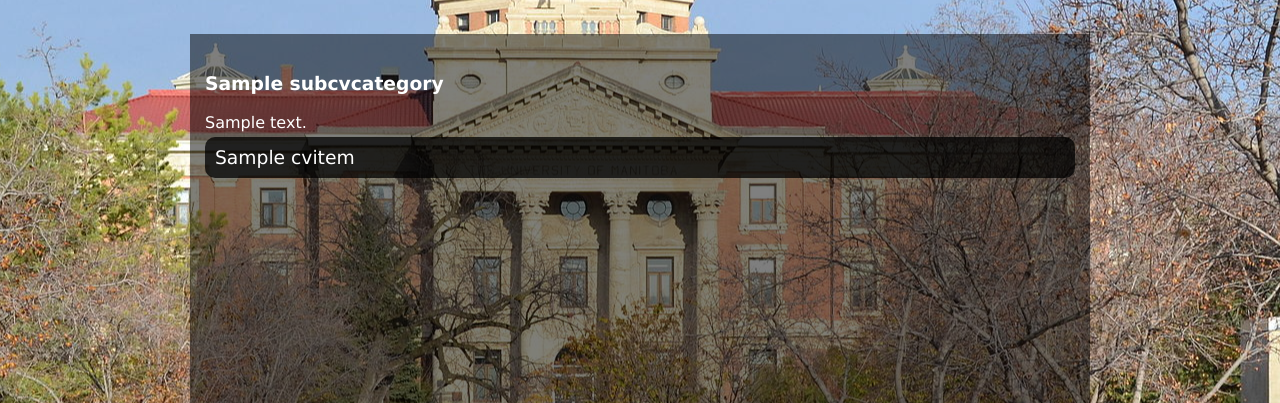
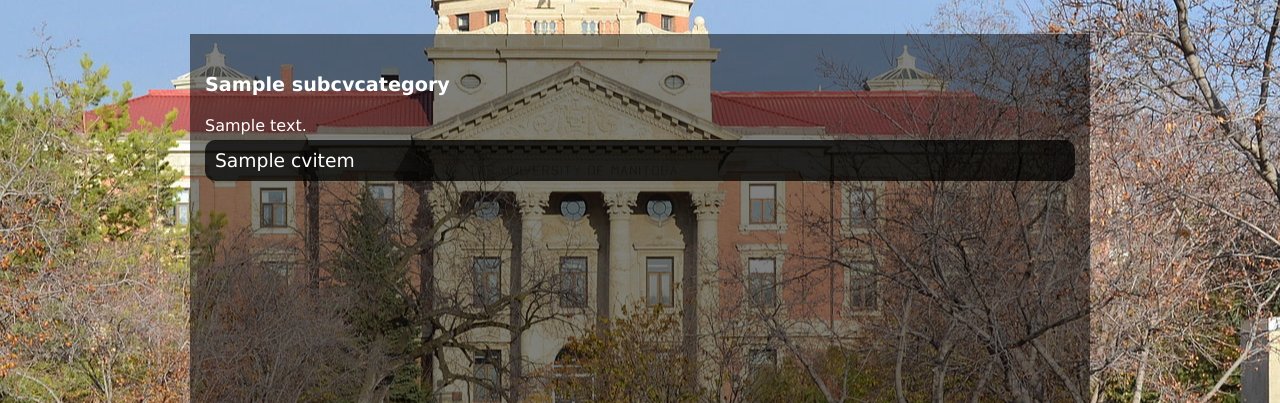
Before and after one commit to tth44/diana_website, a Django app: page /cv/ in a window 1280 px wide. Shown: the part 114-517 px from the top of the page. Run offline with Django 3.2, Linux system fonts and the light colour scheme; tables that the repository leaves empty hold one stand-in row (values such as "Sample post"); parts of the project's set-up code (start-up, migrations or seed data) failed here and were passed over; some libraries are stand-ins or nearby versions.

Commit message:
support IE <8

```diff
--- a/cv/static/css/cv.css
+++ b/cv/static/css/cv.css
@@ -16,6 +16,9 @@
 
 	background-color: Rgba(0,0,0,0.75);
 
+	-ms-filter:progid:DXImageTransform.Microsoft.gradient(startColorstr=#BF000000,endColorstr=#BF000000);
+filter:progid:DXImageTransform.Microsoft.gradient(startColorstr=#BF000000,endColorstr=#BF000000);
+zoom:1;
 	font-weight: normal;
 
 	padding:10px;
--- a/static/css/style.css
+++ b/static/css/style.css
@@ -361,6 +361,11 @@ article{
 
 
 }
+
+article>h1{
+	font-size: 1.2em;
+
+}
 article p {
      padding-left: 50px;
     padding-right:50px;
```
Also changed, not shown: main_app/static/css/contact.css (line endings or trailing spaces).
